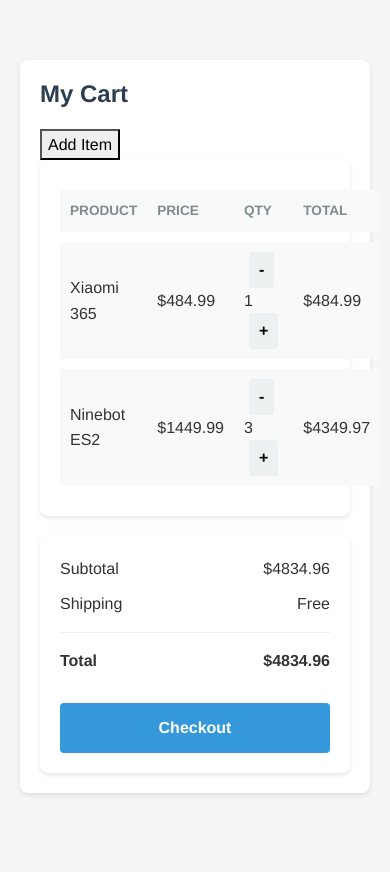
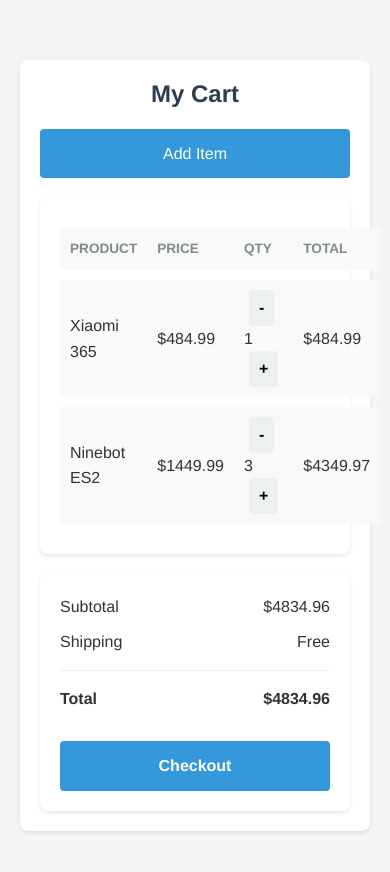
Before and after one commit to zayed-haque/wl-shop, a React (Create React App) app in the folder wl_shop_frontend/: page / in a window 390 px wide. Shown: the top 872 px of the page. Built offline with nearby package versions, Linux system fonts and the light colour scheme.

Commit message:
modified additem.js

```diff
--- a/wl_shop_frontend/package.json
+++ b/wl_shop_frontend/package.json
@@ -7,6 +7,7 @@
     "@testing-library/react": "^13.4.0",
     "@testing-library/user-event": "^13.5.0",
     "bootstrap": "^5.3.3",
+    "html5-qrcode": "^2.3.8",
     "react": "^18.3.1",
     "react-dom": "^18.3.1",
     "react-qr-barcode-scanner": "^1.0.6",
--- a/wl_shop_frontend/src/App.css
+++ b/wl_shop_frontend/src/App.css
@@ -180,3 +180,17 @@
 .billing-container button:hover {
   background-color: #2980b9;
 }
+
+.add-item-button {
+  padding: 12px;
+  background-color: #3498db;
+  color: white;
+  border: none;
+  border-radius: 4px;
+  cursor: pointer;
+  margin-right: auto;
+}
+
+.add-item-button:hover {
+  background-color: #2980b9;
+}
--- /dev/null
+++ b/wl_shop_frontend/src/components/AddItem.css
@@ -0,0 +1,54 @@
+.add-item-container {
+    padding: 20px;
+    max-width: 600px;
+    margin: 0 auto;
+  }
+
+  h1 {
+    font-size: 24px;
+    text-align: center;
+  }
+
+  .scan-button, .add-to-cart-button {
+    display: block;
+    width: 100%;
+    padding: 10px;
+    margin-bottom: 20px;
+    font-size: 18px;
+    background-color: #007bff;
+    color: white;
+    border: none;
+    border-radius: 5px;
+    cursor: pointer;
+
+  }
+
+  .scan-button:hover, .add-to-cart-button:hover {
+    background-color: #0056b3;
+  }
+
+  .item-details input {
+    display: block;
+    width: 100%;
+    padding: 10px;
+    margin-bottom: 10px;
+    font-size: 16px;
+  }
+
+  @media (max-width: 600px) {
+    .add-item-container {
+      padding: 10px;
+    }
+
+    h1 {
+      font-size: 20px;
+    }
+
+    .scan-button, .add-to-cart-button {
+      font-size: 16px;
+    }
+
+    .item-details input {
+      font-size: 14px;
+    }
+  }
--- a/wl_shop_frontend/src/components/AddItem.js
+++ b/wl_shop_frontend/src/components/AddItem.js
@@ -1,24 +1,60 @@
-import React, { useState } from 'react';
+import React, { useState, useEffect, useRef } from 'react';
 import { useNavigate } from 'react-router-dom';
-import QrReader from 'react-qr-barcode-scanner';
+import { Html5QrcodeScanner } from 'html5-qrcode';
+import './AddItem.css';
 
 function AddItem({ addItemToCart }) {
   const [barcode, setBarcode] = useState('');
   const [itemDetails, setItemDetails] = useState({ name: '', price: '', quantity: 1 });
-  const [data, setData] = useState('No result');
+  const [scanning, setScanning] = useState(false);
   const navigate = useNavigate();
+  const scannerRef = useRef(null);
 
-  const handleScan = (result) => {
-    if (result) {
-      setData(result.text);
-      setBarcode(result.text);
-      // Fetch item details based on barcode (simulated here)
-      setItemDetails({ name: 'Sample Item', price: 100, quantity: 1 });
+  useEffect(() => {
+    if (scanning && !scannerRef.current) {
+      scannerRef.current = new Html5QrcodeScanner(
+        "reader",
+        { fps: 10, qrbox: 250 },
+        false
+      );
+
+      scannerRef.current.render(
+        (decodedText) => {
+          setBarcode(decodedText);
+          setScanning(false);
+          scannerRef.current.clear();
+          scannerRef.current = null;
+          handleBarcodeScanned(decodedText);
+        },
+        (error) => {
+          console.warn(error);
+        }
+      );
     }
+
+    return () => {
+      if (scannerRef.current) {
+        scannerRef.current.clear();
+        scannerRef.current = null;
+      }
+    };
+  }, [scanning]);
+
+  const handleBarcodeScanned = async (barcode) => {
+    // Simulate fetching product details based on barcode
+    // Replace this with actual API call
+    const productDetails = await fetchProductDetails(barcode);
+    setItemDetails({ ...productDetails, quantity: 1 });
   };
 
-  const handleError = (err) => {
-    console.error(err);
+  const fetchProductDetails = async (barcode) => {
+    // Simulate an API call to fetch product details
+    // Replace this with actual API call
+    return new Promise((resolve) => {
+      setTimeout(() => {
+        resolve({ name: 'Sample Item', price: 100 });
+      }, 1000);
+    });
   };
 
   const handleInputChange = (e) => {
@@ -33,18 +69,9 @@
 
   return (
     <div>
-      <div>
-        <h1>Scan Barcode</h1>
-        <QrReader
-          delay={300}
-          onError={handleError}
-          onScan={handleScan}
-          style={{ width: '100%' }}
-          facingMode="environment"  // This selects the back camera on mobile devices.
-        />
-
-        <p>{data}</p>
-      </div>
+      <h1>Scan Barcode</h1>
+      <button onClick={() => setScanning(true)}>Scan Barcode</button>
+      {scanning && <div id="reader" style={{ width: '300px', height: '300px' }}></div>}
       {barcode && (
         <div>
           <h2>Item Details</h2>
--- /dev/null
+++ b/wl_shop_frontend/src/components/Cart.css
@@ -0,0 +1,47 @@
+.cart-container {
+    padding: 20px;
+    max-width: 600px;
+    margin: 0 auto;
+  }
+
+  h1 {
+    font-size: 24px;
+    text-align: center;
+  }
+
+  .add-item-button {
+    display: block;
+    width: 100%;
+    padding: 10px;
+    margin-bottom: 20px;
+    font-size: 18px;
+    background-color: #007bff;
+    color: white;
+    border: none;
+    border-radius: 5px;
+    cursor: pointer;
+  }
+
+  .add-item-button:hover {
+    background-color: #0056b3;
+  }
+
+  input[type="file"] {
+    display: block;
+    width: 100%;
+    margin-bottom: 20px;
+  }
+
+  @media (max-width: 600px) {
+    .cart-container {
+      padding: 10px;
+    }
+
+    h1 {
+      font-size: 20px;
+    }
+
+    .add-item-button {
+      font-size: 16px;
+    }
+  }
--- a/wl_shop_frontend/src/components/Cart.js
+++ b/wl_shop_frontend/src/components/Cart.js
@@ -3,6 +3,7 @@
 // import ShippingOptions from './ShippingOptions';
 import OrderSummary from './OrderSummary';
 import { useNavigate } from 'react-router-dom';
+import './Cart.css';
 
 function Cart() {
     const navigate = useNavigate();
@@ -11,7 +12,6 @@
     { id: 2, name: 'Ninebot ES2', price: 1449.99, quantity: 3 }
   ]);
   const [shippingCost, setShippingCost] = useState(0);
-  const [newItem, setNewItem] = useState({ name: '', price: '', quantity: '' });
 
   const updateQuantity = (id, newQuantity) => {
     setItems(items.map(item =>
@@ -23,25 +23,6 @@
     setShippingCost(cost);
   };
 
-  const handleInputChange = (e) => {
-    const { name, value } = e.target;
-    setNewItem({ ...newItem, [name]: value });
-  };
-
-  const handleAddItem = (e) => {
-    e.preventDefault();
-    const { name, price, quantity } = newItem;
-    if (name && price && quantity) {
-      const newItemObj = {
-        id: items.length + 1,
-        name,
-        price: parseFloat(price),
-        quantity: parseInt(quantity, 10)
-      };
-      setItems([...items, newItemObj]);
-      setNewItem({ name: '', price: '', quantity: '' });
-    }
-  };
 
   const handleCapture = (e) => {
     const file = e.target.files[0];
```
Also changed, not shown: 1 other file (tests, documents, lock files or other folders).
